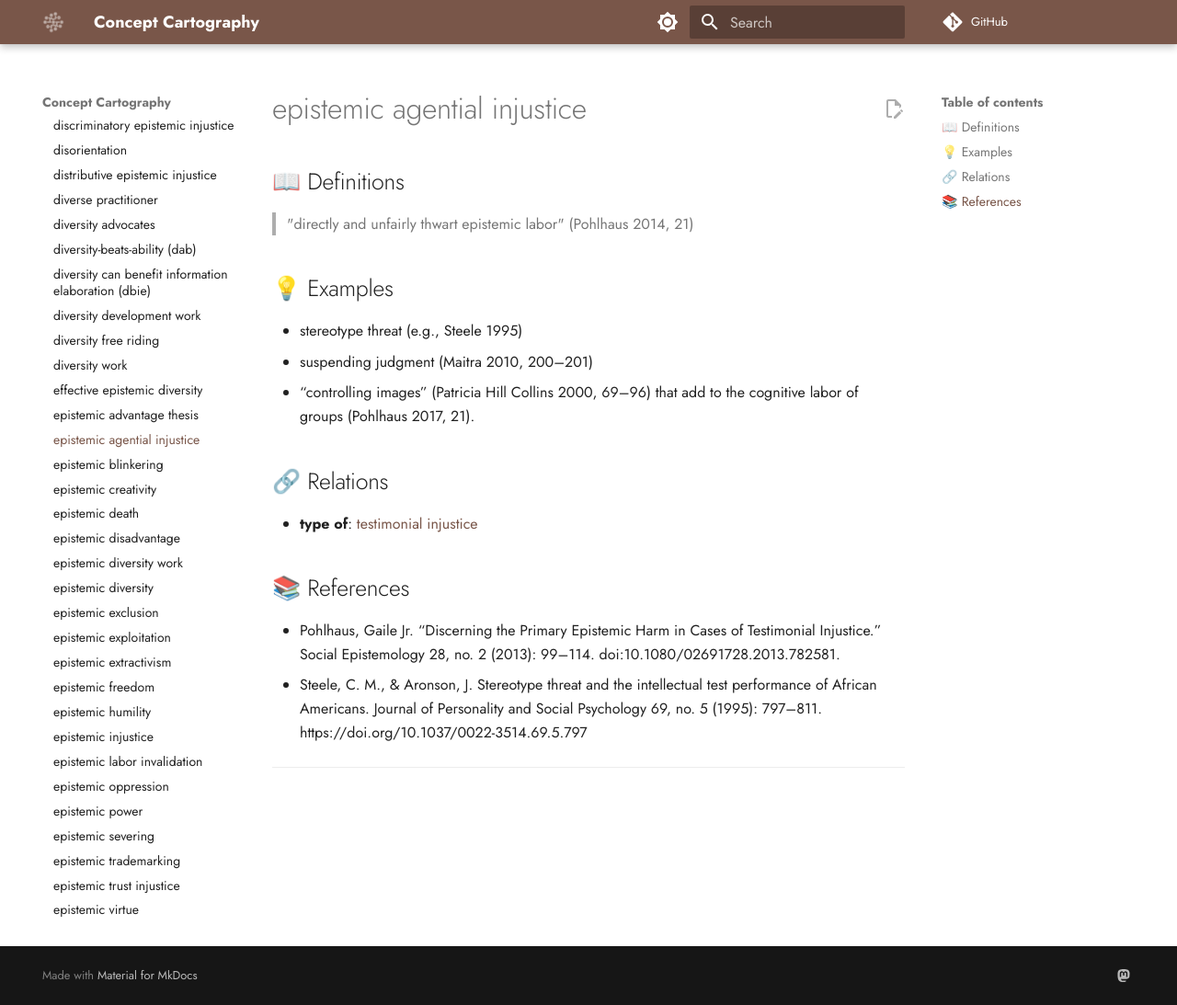
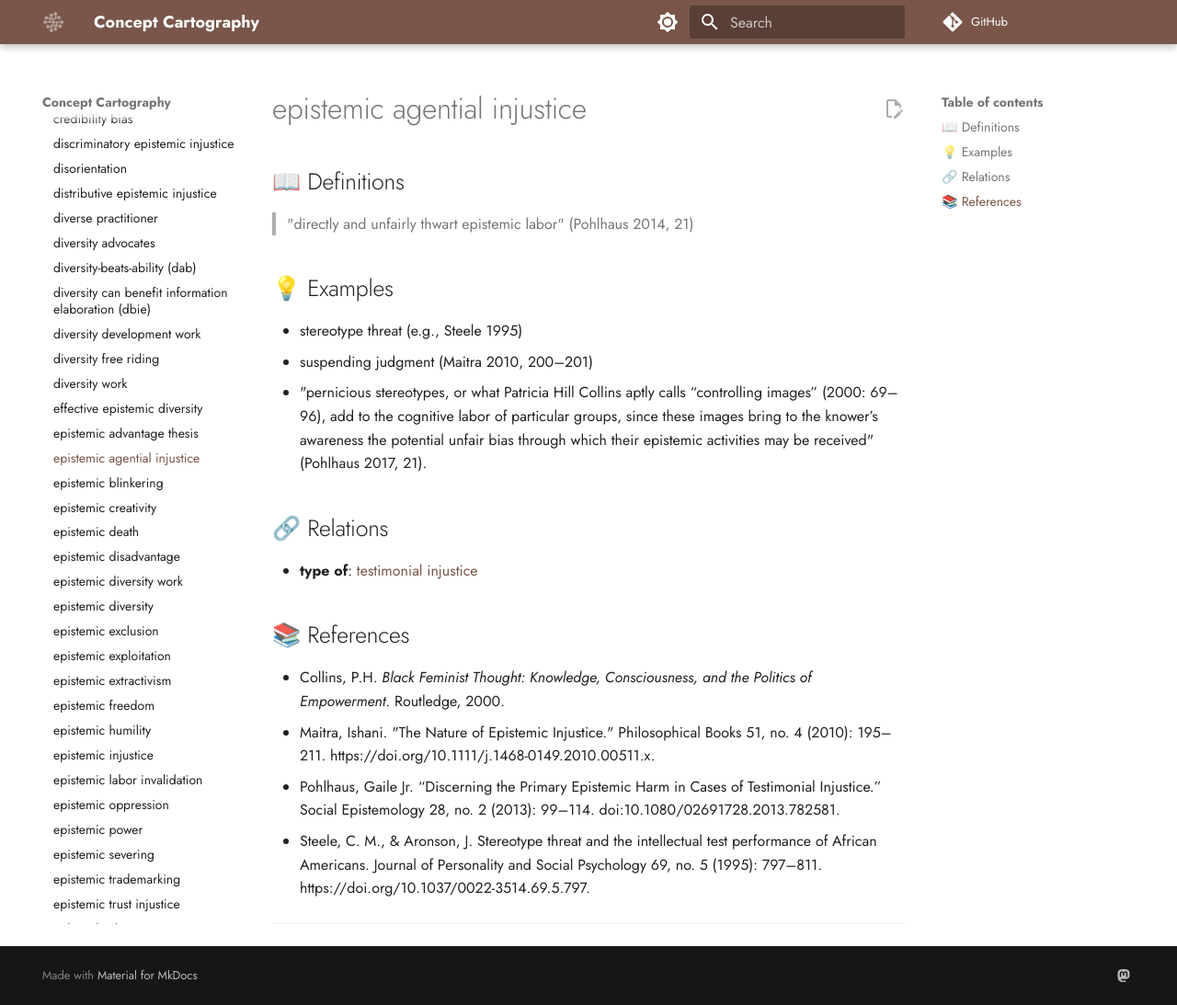
Before and after one commit to conceptcartography/conceptcartography, an MkDocs documentation site: the page built from docs/concepts/epistemic-agential-injustice.md, in a window 1280 px wide and 1093 px high. Shown: the whole window at 92% size. Built offline with MkDocs 1.6.1 and Material for MkDocs 9.7.7, drawn with Linux system fonts in a browser that asks for light colours; comment, search, counter and statistics services are not loaded; the version menu is left out.

Commit message:
Update epistemic-agential-injustice.md

```diff
--- a/docs/concepts/epistemic-agential-injustice.md
+++ b/docs/concepts/epistemic-agential-injustice.md
@@ -24,7 +24,7 @@ relations:
 
 - stereotype threat (e.g., Steele 1995)
 - suspending judgment (Maitra 2010, 200–201)
-- “controlling images” (Patricia Hill Collins 2000, 69–96) that add to the cognitive labor of groups (Pohlhaus 2017, 21).
+- "pernicious stereotypes, or what Patricia Hill Collins aptly calls “controlling images” (2000: 69–96), add to the cognitive labor of particular groups, since these images bring to the knower’s awareness the potential unfair bias through which their epistemic activities may be received" (Pohlhaus 2017, 21).
 
 ## 🔗 Relations
 
@@ -32,8 +32,10 @@ relations:
 
 ## 📚 References
 
+- Collins, P.H. _Black Feminist Thought: Knowledge, Consciousness, and the Politics of Empowerment_. Routledge, 2000.
+- Maitra, Ishani. "The Nature of Epistemic Injustice." Philosophical Books 51, no. 4 (2010): 195–211. https://doi.org/10.1111/j.1468-0149.2010.00511.x.
 - Pohlhaus, Gaile Jr. “Discerning the Primary Epistemic Harm in Cases of Testimonial Injustice.” Social Epistemology 28, no. 2 (2013): 99–114. doi:10.1080/02691728.2013.782581.
-- Steele, C. M., & Aronson, J. Stereotype threat and the intellectual test performance of African Americans. Journal of Personality and Social Psychology 69, no. 5 (1995): 797–811. https://doi.org/10.1037/0022-3514.69.5.797
+- Steele, C. M., & Aronson, J. Stereotype threat and the intellectual test performance of African Americans. Journal of Personality and Social Psychology 69, no. 5 (1995): 797–811. https://doi.org/10.1037/0022-3514.69.5.797.
 
 
 ---
```
